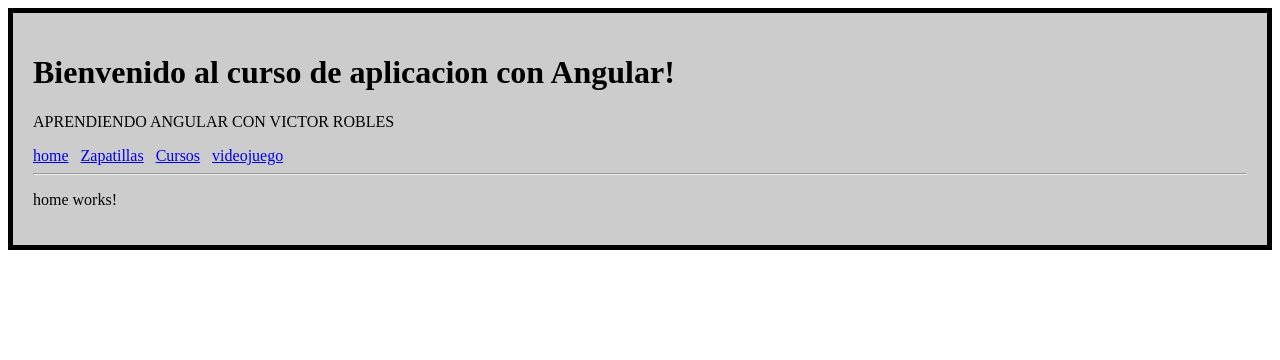
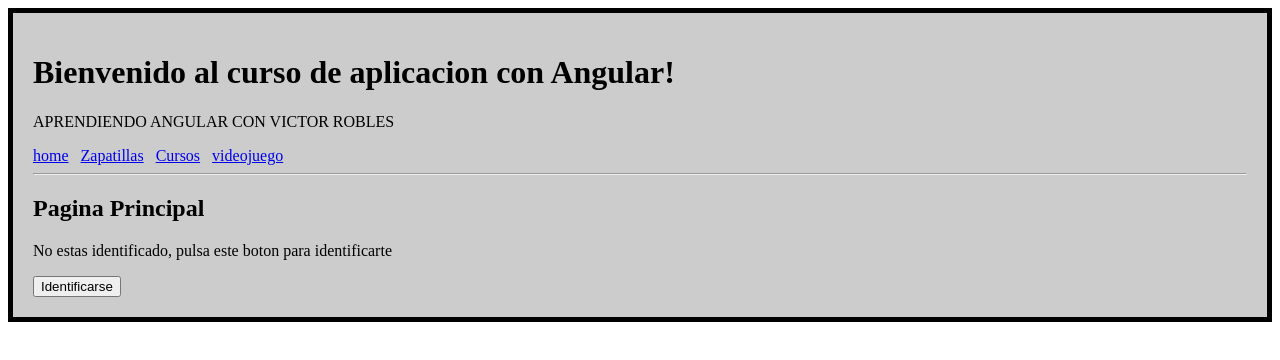
Before and after one commit to osmanjosue/aprendiendo-angular, an Angular app: page / in a window 1280 px wide. Shown: the top 360 px of the page. Built offline with nearby package versions, Linux system fonts and the light colour scheme.

Commit message:
54 seccion, 192 clase, ngTemplate- If y else en las vistas

```diff
--- a/src/app/home/home.component.html
+++ b/src/app/home/home.component.html
@@ -1 +1,10 @@
-<p>home works!</p>
+<h2>Pagina Principal</h2>
+<div *ngIf="identificado;else noIdentificado">
+    <h3>Estas identificado en la aplicacion</h3>
+    <button (click)="unsetIdentificado()">Borrar Identificacion</button>
+</div>
+
+<ng-template #noIdentificado>
+    <p>No estas identificado, pulsa este boton para identificarte</p>
+    <button (click)="setIdentificado()">Identificarse</button>
+</ng-template>
--- a/src/app/home/home.component.ts
+++ b/src/app/home/home.component.ts
@@ -6,10 +6,19 @@
   styleUrls: ['./home.component.css']
 })
 export class HomeComponent implements OnInit {
+  public identificado:boolean;
 
-  constructor() { }
+  constructor() {
+    this.identificado=false;
+  }
 
   ngOnInit(): void {
   }
+setIdentificado(){
+  this.identificado=true;
+}
 
+unsetIdentificado(){
+  this.identificado=false;
 }
+}
```
Also changed, not shown: 1 other file (tests, documents, lock files or other folders).
